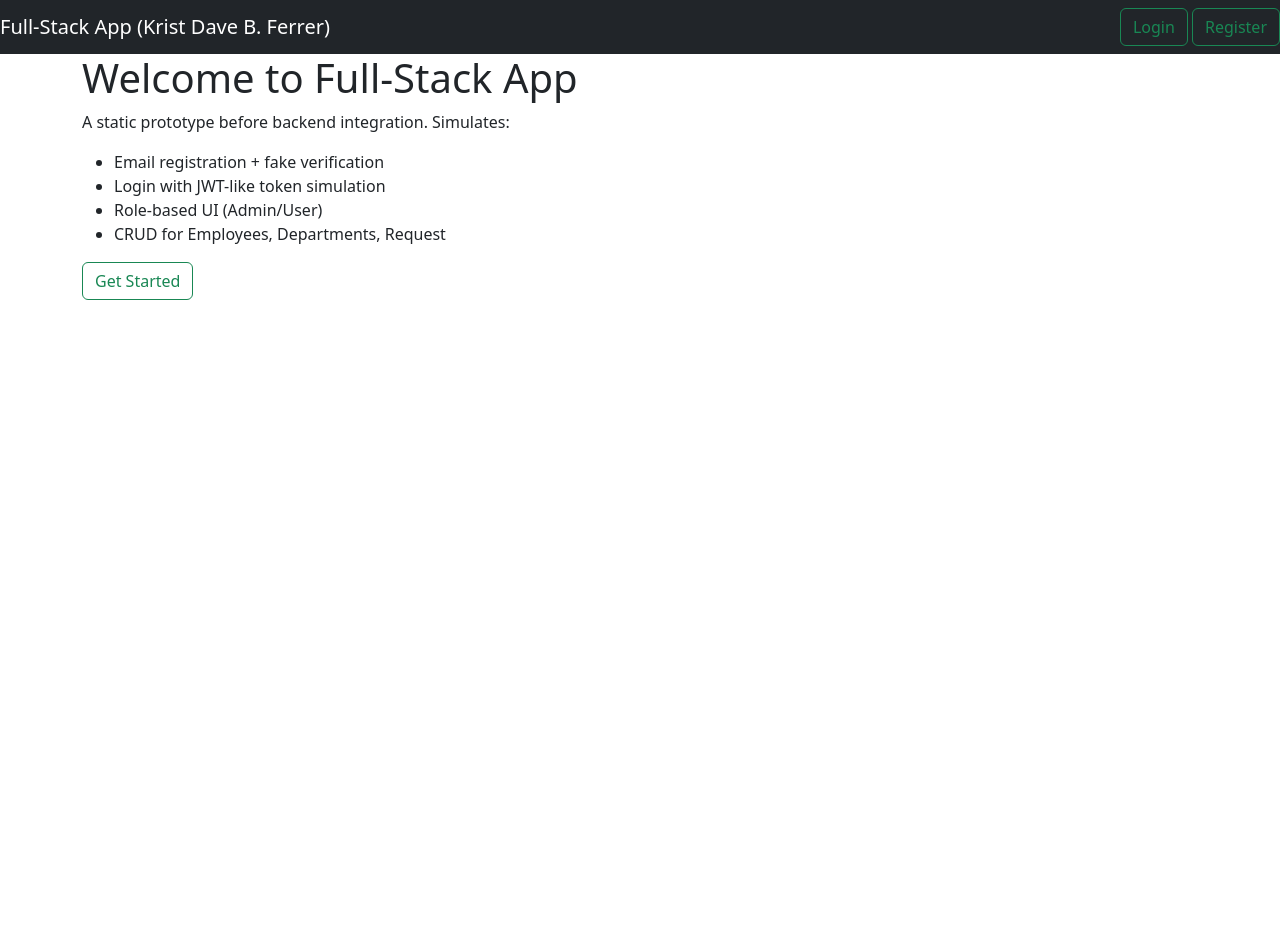
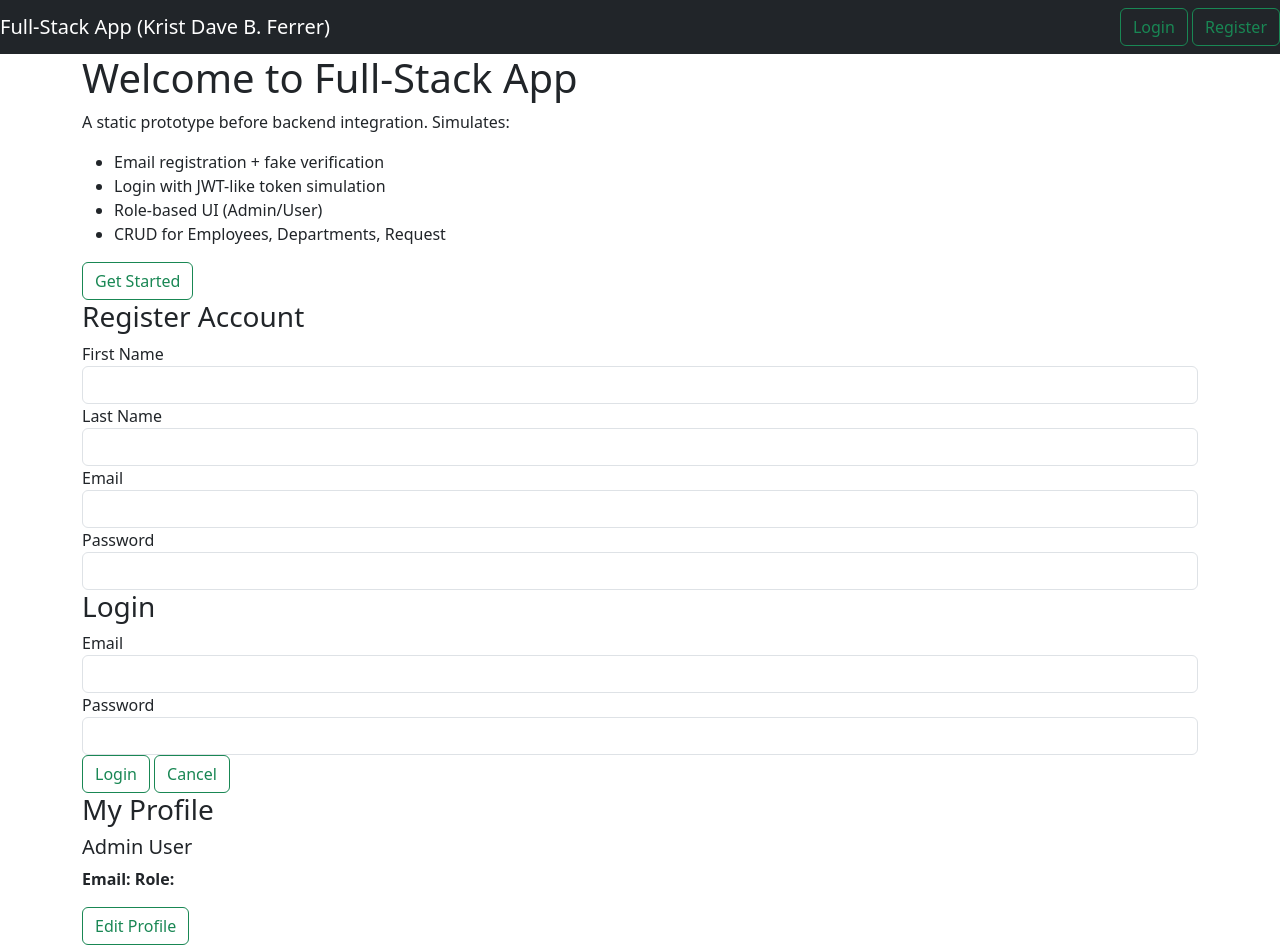
Before and after one commit to natsukidxd/fullstack-prototype-ferrer, a website: page index.html in a window 1280 px wide. Before the commit the page ends 800 px from the top, so only its background shows below. Drawn offline with nearby package versions, Linux system fonts and the light colour scheme.

Commit message:
add: new multiple sections in index.html

```diff
--- a/index.html
+++ b/index.html
@@ -17,6 +17,8 @@
                 <button class="btn btn-outline-success" type="button">Register</button>
             </form>
         </nav>
+        <main>
+            <section>
                 <div class="container">
                     <h1>Welcome to Full-Stack App</h1>
                     <p class="text-start">A static prototype before backend integration. Simulates:</p>
@@ -28,8 +30,68 @@
                     </ul>
                     <button class="btn btn-outline-success" type="button">Get Started</button>
                 </div>
-
-
+            </section>
+        </main>
+        <register>
+            <section>
+                <div class="container">
+                    <h3>Register Account</h3>
+                <form>
+                    <div class="form-group">
+                        <label for="formGroupExampleInput">First Name</label>
+                        <input type="text" class="form-control" id="formGroupExampleInput" placeholder="">
+                    </div>
+                    <div class="form-group">
+                        <label for="formGroupExampleInput2">Last Name</label>
+                        <input type="text" class="form-control" id="formGroupExampleInput2" placeholder="">
+                    </div>
+                    <div class="form-group">
+                        <label for="formGroupExampleInput2">Email</label>
+                        <input type="text" class="form-control" id="formGroupExampleInput2" placeholder="">
+                    </div>
+                    <div class="form-group">
+                        <label for="formGroupExampleInput2">Password</label>
+                        <input type="password" class="form-control" id="formGroupExampleInput2" placeholder="">
+                    </div>
+                </form>
+                </div>
+            </section>
+        </register>
+        <verify-email>
+            <section>
+                <!-- SKIP -->
+            </section>
+        </verify-email>
+        <login>
+            <section>
+                <div class="container">
+                    <h3>Login</h3>
+                    <div class="form-group">
+                        <label for="formGroupExampleInput2">Email</label>
+                        <input type="text" class="form-control" id="formGroupExampleInput2" placeholder="">
+                    </div>
+                    <div class="form-group">
+                        <label for="formGroupExampleInput2">Password</label>
+                        <input type="password" class="form-control" id="formGroupExampleInput2" placeholder="">
+                    </div>
+                    <button class="btn btn-outline-success" type="button">Login</button>
+                    <button class="btn btn-outline-success" type="button">Cancel</button>
+                </div>
+            </section>
+        </login>
+        <profile>
+            <section>
+                <div class="container">
+                    <h3>My Profile</h3>
+                    <h5>Admin User</h5>
+                    <p>
+                        <b>Email: </b>
+                        <b>Role: </b>
+                    </p>
+                    <button class="btn btn-outline-success" type="button">Edit Profile</button>
+                </div>
+            </section>
+        </profile>
         <script src="https://cdn.jsdelivr.net/npm/bootstrap@5.3.8/dist/js/bootstrap.bundle.min.js" integrity="sha384-FKyoEForCGlyvwx9Hj09JcYn3nv7wiPVlz7YYwJrWVcXK/BmnVDxM+D2scQbITxI" crossorigin="anonymous"></script>
         <script src="/script.js" async defer></script>
     </body>
```
Lines whose indentation alone changed are shown as unchanged.
